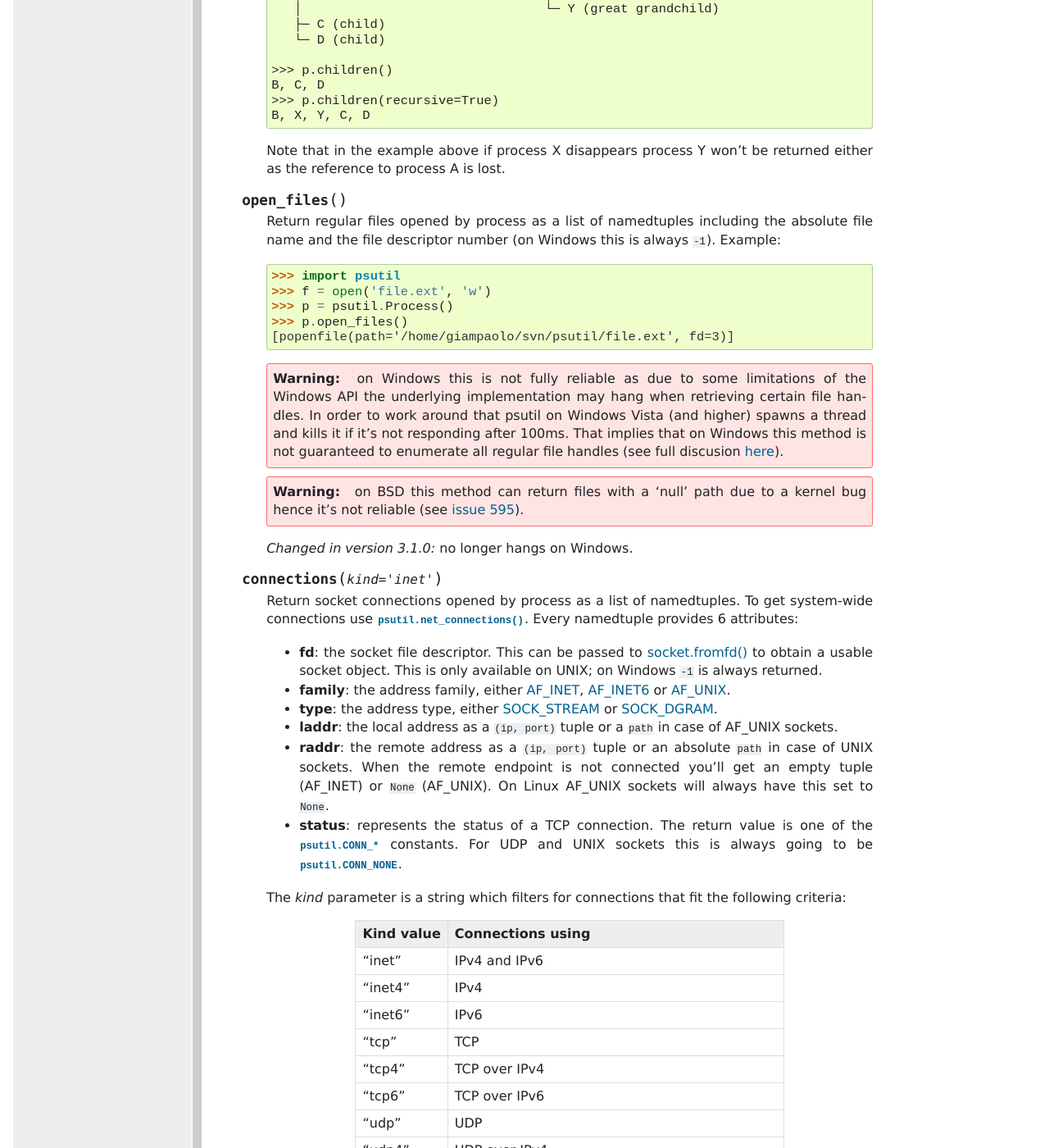
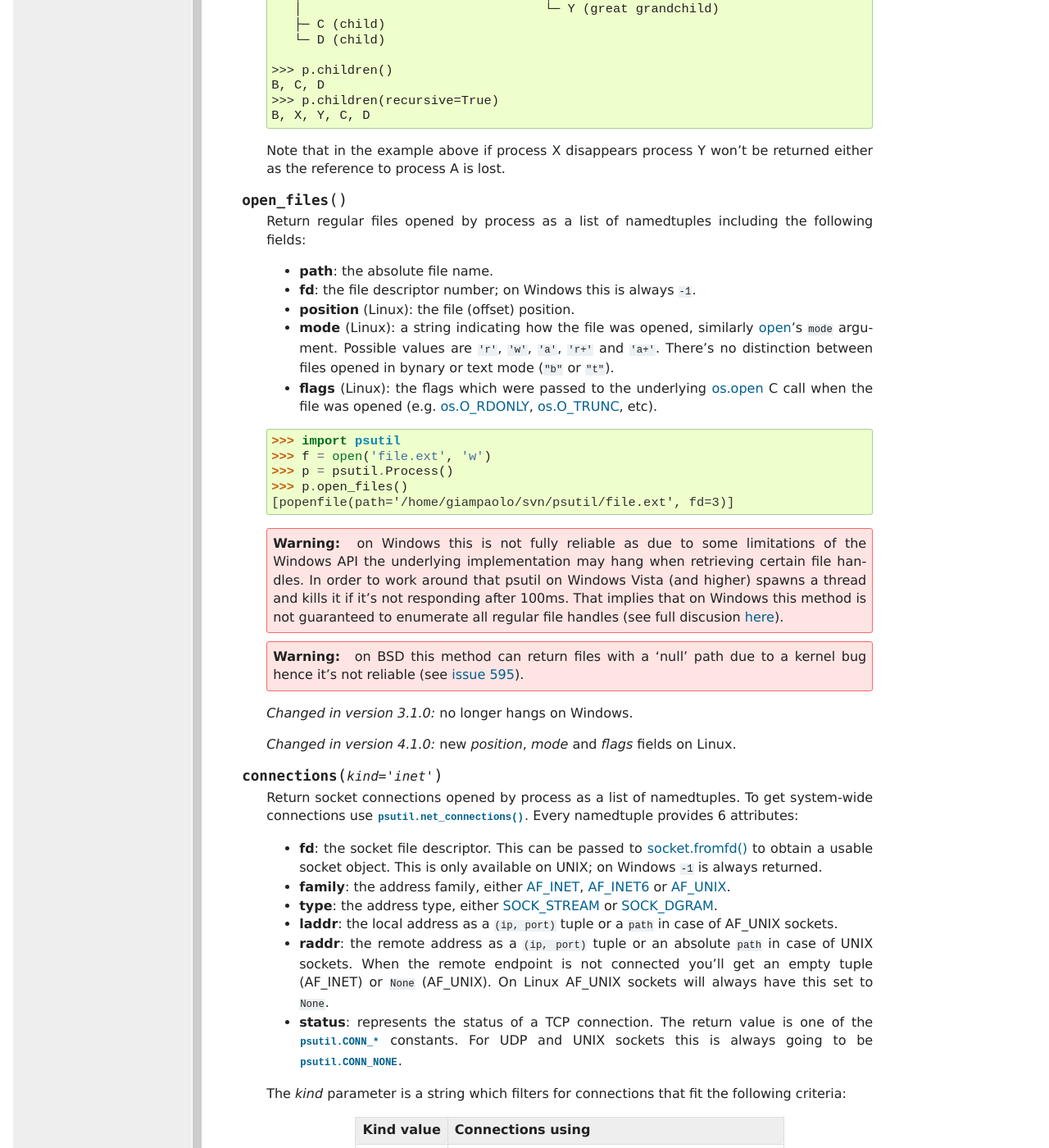
Before and after one commit to giampaolo/psutil, a Sphinx documentation site: the page built from docs/index.rst, in a window 1280 px wide and 1400 px high, scrolled down 18838 px. Shown: the whole window at 82% size. Built offline with Sphinx 7.4.7, drawn with Linux system fonts in a browser that asks for light colours; formulas are drawn with MathJax 3.

Commit message:
update doc

```diff
--- a/HISTORY.rst
+++ b/HISTORY.rst
@@ -2,6 +2,11 @@ Bug tracker at https://github.com/giampaolo/psutil/issues
 
 4.1.0 - XXXX-XX-XX
 ==================
+
+**Enhancements**
+
+- #777: [Linux] Process.open_files() on Linux return 3 new fields: position,
+  mode and flags.
 
 **Bug fixes**
 
--- a/docs/index.rst
+++ b/docs/index.rst
@@ -1202,8 +1202,22 @@ Process class
   .. method:: open_files()
 
      Return regular files opened by process as a list of namedtuples including
-     the absolute file name and the file descriptor number (on Windows this is
-     always ``-1``). Example:
+     the following fields:
+
+     - **path**: the absolute file name.
+     - **fd**: the file descriptor number; on Windows this is always ``-1``.
+     - **position** (Linux): the file (offset) position.
+     - **mode** (Linux): a string indicating how the file was opened, similarly
+       `open <https://docs.python.org/3/library/functions.html#open>`__'s
+       ``mode`` argument. Possible values are ``'r'``, ``'w'``, ``'a'``,
+       ``'r+'`` and ``'a+'``. There's no distinction between files opened in
+       bynary or text mode (``"b"`` or ``"t"``).
+     - **flags** (Linux): the flags which were passed to the underlying
+       `os.open <https://docs.python.org/2/library/os.html#os.open>`__ C call
+       when the file was opened (e.g.
+       `os.O_RDONLY <https://docs.python.org/3/library/os.html#os.O_RDONLY>`__,
+       `os.O_TRUNC <https://docs.python.org/3/library/os.html#os.O_TRUNC>`__,
+       etc).
 
      >>> import psutil
      >>> f = open('file.ext', 'w')
@@ -1227,6 +1241,9 @@ Process class
        (see `issue 595 <https://github.com/giampaolo/psutil/pull/595>`_).
 
      .. versionchanged:: 3.1.0 no longer hangs on Windows.
+
+     .. versionchanged:: 4.1.0 new *position*, *mode* and *flags* fields on
+        Linux.
 
   .. method:: connections(kind="inet")
 
```
